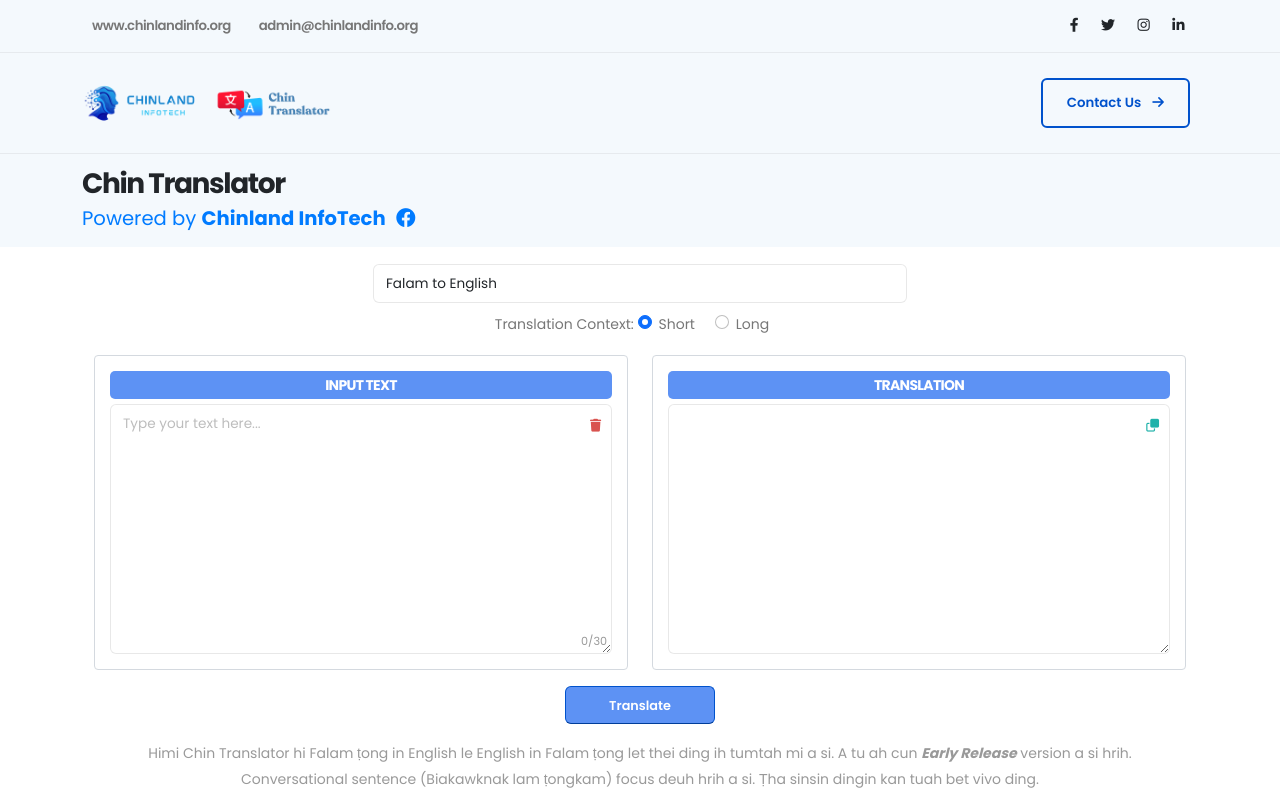
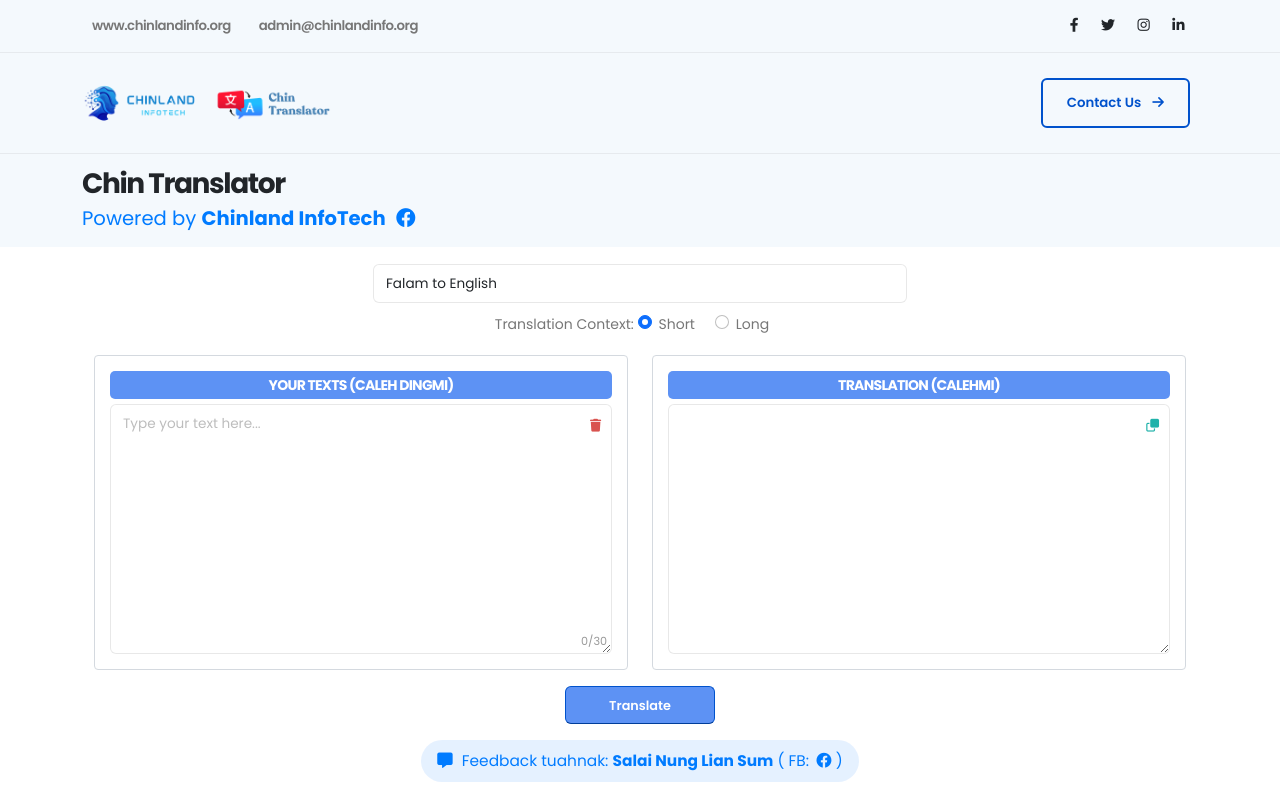
Before and after one commit to chintranslator/chintranslator, a plain HTML site: page index.html in a window 1280 px wide. Shown: the top 805 px of the page. Drawn offline with nearby package versions, Linux system fonts and the light colour scheme.

Commit message:
Add files via upload

```diff
--- a/index.html
+++ b/index.html
@@ -109,11 +109,9 @@
             <div class="header-column">
               <div class="header-row">
                 <div class="header-logo">
-                  <!-- Two Logos side by side, both linking to chinlandinfo.org -->
                   <a href="https://chinlandinfo.org">
                     <img alt="Chinland InfoTech" width="250" height="55" src="img/combinedlogo.png">
                   </a>
-                  <!-- Optionally, you could add text between logos if desired -->
                 </div>
               </div>
             </div>
@@ -190,18 +188,18 @@
             <div class="row mt-3">
               <div class="col-md-6">
                 <div class="textarea-container">
-                  <h5 class="box-header">Input Text</h5>
+                  <h5 class="box-header">Your Texts (Caleh dingmi)</h5>
                   <textarea class="form-control" id="inputText" rows="5" placeholder="Type your text here..."></textarea>
                   <button class="btn delete-button" id="deleteButton" title="Clear Input"><i class="fas fa-trash"></i></button>
                 </div>
               </div>
               <div class="col-md-6">
                 <div class="textarea-container">
-                  <h5 class="box-header">Translation</h5>
+                  <h5 class="box-header">Translation (Calehmi)</h5>
                   <textarea class="form-control" id="outputText" rows="5" readonly></textarea>
                   <div class="processing-message">
                     <div class="spinner"></div>
-                    <p id="processingText">Processing...</p>
+                    <p id="processingText">Translating...</p>
                   </div>
                   <button class="btn copy-button" id="copyButton" title="Copy Output"><i class="far fa-copy"></i></button>
                 </div>
@@ -214,6 +212,17 @@
               </div>
             </div>
           </div>
+          <!-- Feedback -->
+          <div class="container text-center mt-3">
+            <p style="font-size: 1.1em; color: #007BFF; background-color: rgba(0, 123, 255, 0.1); display: inline-block; padding: 8px 16px; border-radius: 30px;">
+              <i class="fas fa-comment-alt" style="margin-right: 5px;"></i>
+              Feedback tuahnak: <strong>Salai Nung Lian Sum</strong>
+              (<a href="https://www.facebook.com/nungliansum" target="_blank" rel="noopener noreferrer" style="color: #007BFF; text-decoration: none;">
+                FB: <i class="fab fa-facebook" style="margin-left: 3px;"></i>
+              </a>)
+            </p>
+          </div>
+
           <!-- Credits -->
           <div class="container text-center mt-3">
             <p class="text-muted">
```
